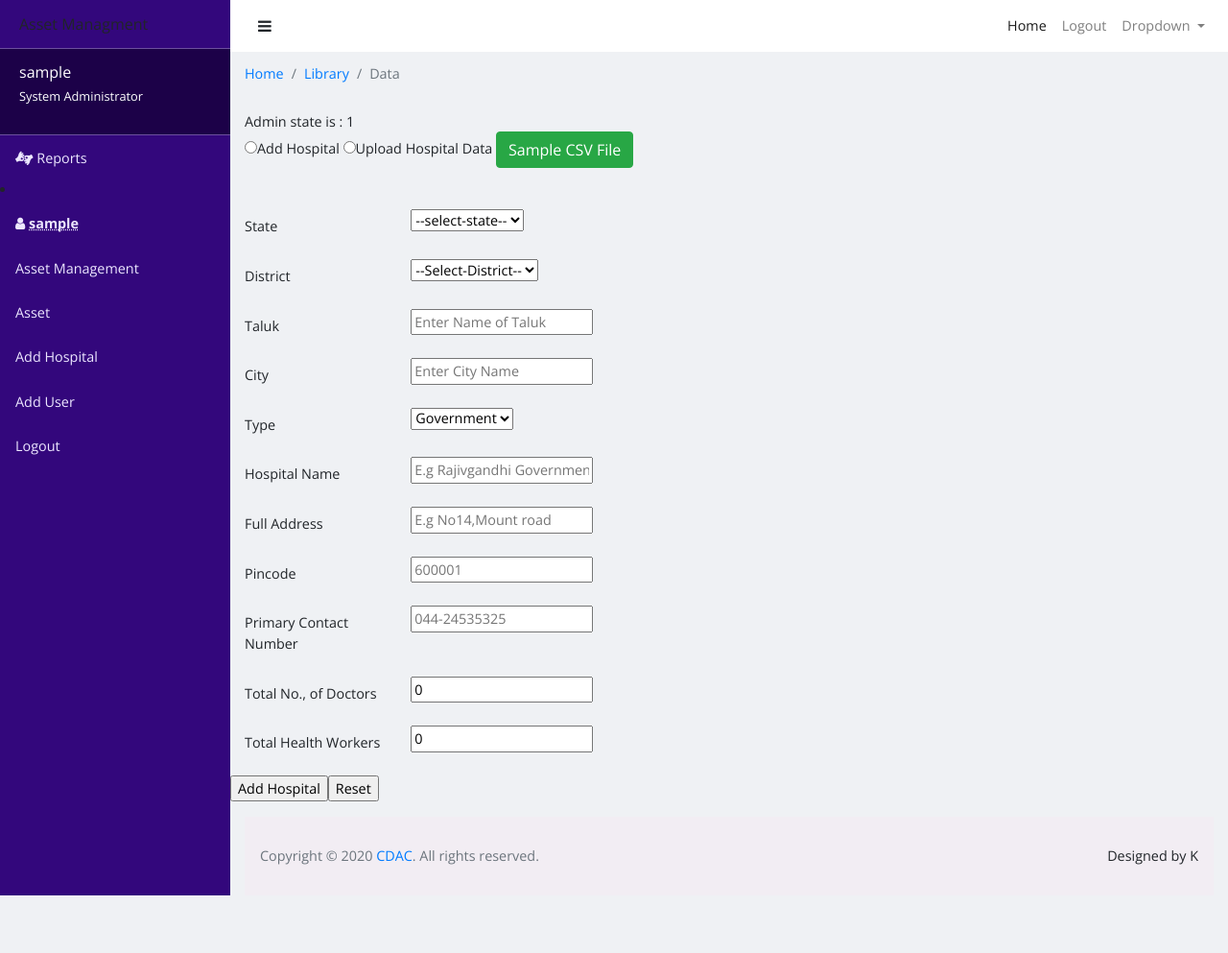
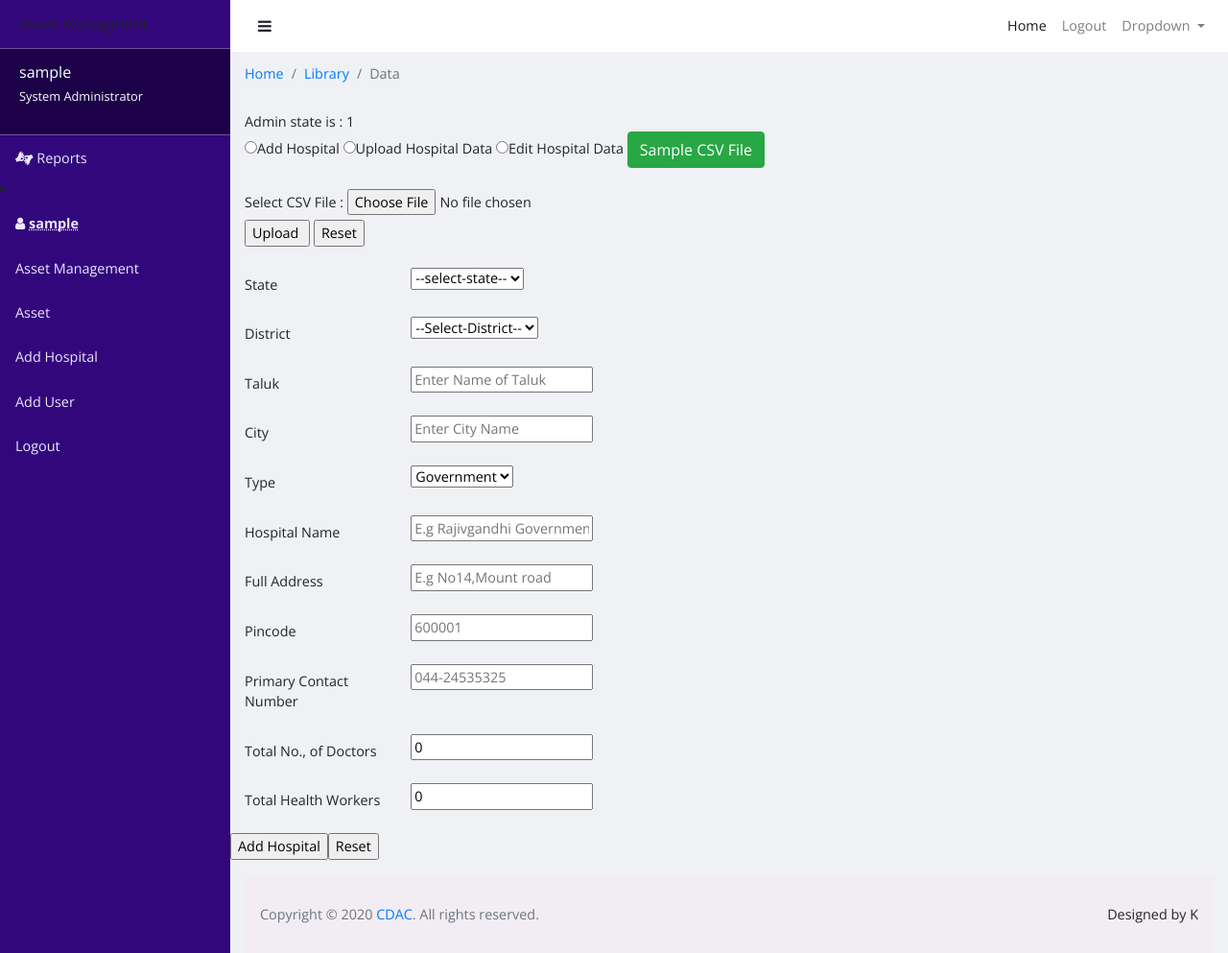
Before and after one commit to gokuls/covidassetmgt, a Django app: page /addhospitaltemp in a window 1280 px wide. Shown: the whole page at 96% size. Before the commit the page ends 933 px from the top, so only its background shows below. Run offline with Django 3.2, Linux system fonts and the light colour scheme; a user stored in the database is signed in; tables that the repository leaves empty hold one stand-in row (values such as "Sample post"); some libraries are stand-ins or nearby versions.

Commit message:
Edit Hospital data html page & view  changes

```diff
--- a/covidasset/assetmgt/hospitalviews.py
+++ b/covidasset/assetmgt/hospitalviews.py
@@ -234,3 +234,18 @@
             print("Exception while add multiple hospital ",er3)
 
         return render(request,'assetmgt/add_hospital.html',{'states':states,'usr':usr})
+
+
+class GetHospitalData(View):
+    def post(self,request):
+        data = {}
+        try:
+            usr = UserProfile.objects.get(user__username=request.user.username)
+            h_data = Hospital.objects.filter(userprofile=usr).values('state_id','district_id','hospital_name', 'hospital_type','city','taluk','address','pincode','doctors','healthworkers','contact_number')
+            if h_data.exists():
+                data = h_data[0]
+
+        except Exception as get_h_data:
+            print("exception while getting hospital data %s"%(str(get_h_data)))
+
+        return JsonResponse({'data':data})
--- a/covidasset/assetmgt/templates/assetmgt/add_hospital.html
+++ b/covidasset/assetmgt/templates/assetmgt/add_hospital.html
@@ -15,6 +15,7 @@
 				{% if usr.adminstate > 0 %}
 				<input type="radio" id="single"  name="hospitaldata" value="1"><label for="single">Add Hospital</label>
 				<input type="radio" id="multiple" name="hospitaldata" value="0"><label for="multiple">Upload Hospital Data</label>
+				<input type="radio" id="edit" name="hospitaldata" value="2"><label for="multiple">Edit Hospital Data</label>
 				<a class="btn btn-success"href="{% url 'gethospitalsample' %}" download >Sample CSV File</a>
 				{% endif %}
 			</div>
@@ -109,6 +110,7 @@
     					</div>
                     </div>
 					<div class="form-group row">
+						<input type="hidden" value="0" name="opt" id="opt" />
 					    <input type="submit" value="Add Hospital" id="singlesubmit"></input>
 					    <input type="reset" />
 					</div>
@@ -170,6 +172,36 @@
 
 	});
 
+$("#edit").change(function(){
+	if($(this).is(':checked')){
+		console.log("single clicked");
+		$("#forsingle").show();
+		$("#forbulk").hide();
+		$.ajax({
+			$.ajax({
+				type:"POST",
+				headers: {
+					'X-CSRFToken':"{{csrf_token}}"
+				},
+				url: "{% url 'gethospitaldata' %}",
+				data: {'stateid': "{{usr.state_id}}",'district_id':"{{usr.district_id}}"},
+				success: function (data)
+				{
+					$("#hname").val(data['hospitl_name']);
+					$("#haddress").val(data['address']);
+					$("#htype").val(data['hospital_type']);
+					$("#city").val(data['city']);
+					$("#taluk").val(data['taluk']);
+					$("#hcontact").val(data['contact_number']);
+					$("#ndoc").val(data['doctors']);
+					$("#nhw").val(data['healthworkers']);
+					$("#pin").val(data['pincode']);
+					$("#opt").val("1");
+					$("#singlesubmit").val("Update Hospital");
+				}
+			});
+		}
+	});
 
 
 });
--- a/covidasset/assetmgt/urls.py
+++ b/covidasset/assetmgt/urls.py
@@ -3,7 +3,7 @@
 from assetmgt.hospitalviews import GetDistrictByState
 from assetmgt.hospitalviews import AddHospital
 from assetmgt.hospitalviews import AddMultipleHospital
-from assetmgt.hospitalviews import GetHospitalSample
+from assetmgt.hospitalviews import GetHospitalSample,GetHospitalData
 
 
 urlpatterns = [
@@ -12,5 +12,6 @@
         path('addsinglehospital',AddHospital.as_view(),name='addsinglehospital'),
         path('gethospitalsamplecsv',GetHospitalSample.as_view(),name='gethospitalsample'),
         path('addhospitalcsv',AddMultipleHospital.as_view(),name='addhospitalcsv'),
+        path('gethospitaldata',GetHospitalData.as_view(),name='gethospitaldata'),
 
         ]
```
